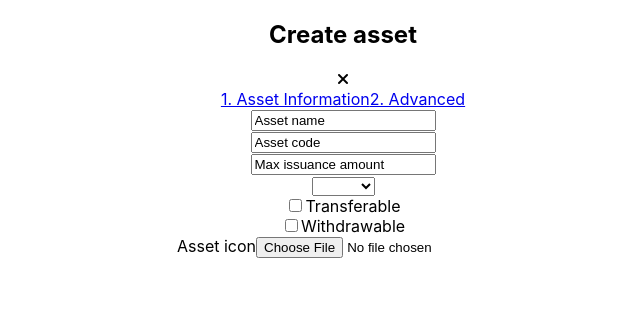
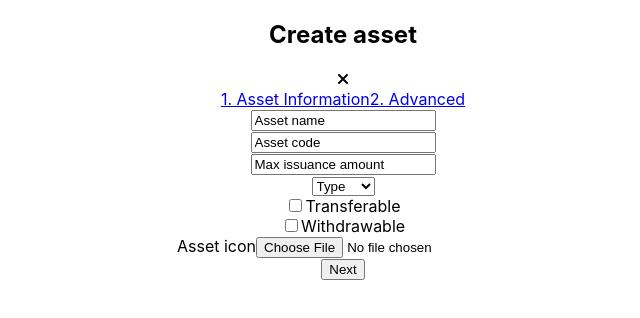
Before and after one commit to ecc3/create-asset, a React (Create React App) app: page / in a window 1280 px wide. Shown: the top 318 px of the page, without its empty margins (297-937 px from the left). Built offline with nearby package versions, Linux system fonts and the light colour scheme.

Commit message:
properties for saving inputted data passed to components

```diff
--- a/src/components/AssetInformation.jsx
+++ b/src/components/AssetInformation.jsx
@@ -3,17 +3,47 @@ import InputText from "./InputText";
 import AddFile from "./AddFile";
 import Checkbox from "./Checkbox";
 import DropDown from "./DropDown";
+import SubmitButton from "./SubmitButton";
 
-const AssetInformation = () => {
+const AssetInformation = props => {
+  const handleSubmit = event => {
+    event.preventDefault();
+  };
   return (
-    <form>
-      <InputText defaultValue="Asset name" />
-      <InputText defaultValue="Asset code" />
-      <InputText defaultValue="Max issuance amount" />
-      <DropDown options={["Type 1", "Type 2", "Type 3"]} />
-      <Checkbox checkName="Transferable" />
-      <Checkbox checkName="Withdrawable" />
-      <AddFile label="Asset icon" />
+    <form onSubmit={handleSubmit}>
+      <InputText
+        defaultValue="Asset name"
+        name="assetName"
+        saveUserInput={props.saveUserInput}
+      />
+      <InputText
+        defaultValue="Asset code"
+        name="assetCode"
+        saveUserInput={props.saveUserInput}
+      />
+      <InputText
+        defaultValue="Max issuance amount"
+        name="maxIssuanceAmount"
+        saveUserInput={props.saveUserInput}
+      />
+      <DropDown
+        options={["Type 1", "Type 2", "Type 3"]}
+        name="type"
+        defaultValue="Type"
+        saveUserInput={props.saveUserInput}
+      />
+      <Checkbox
+        checkName="Transferable"
+        name="transferable"
+        saveUserInput={props.saveUserInput}
+      />
+      <Checkbox
+        checkName="Withdrawable"
+        name="withdrawable"
+        saveUserInput={props.saveUserInput}
+      />
+      <AddFile label="Asset icon" saveUserInput={props.saveUserInput} />
+      <SubmitButton text="Next" saveUserInput={props.saveUserInput} />
     </form>
   );
 };
```
